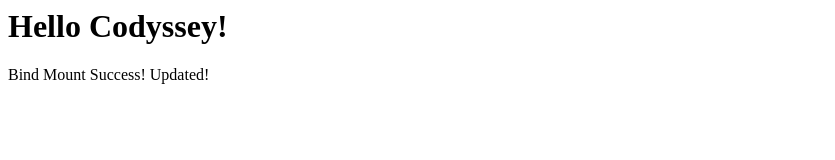
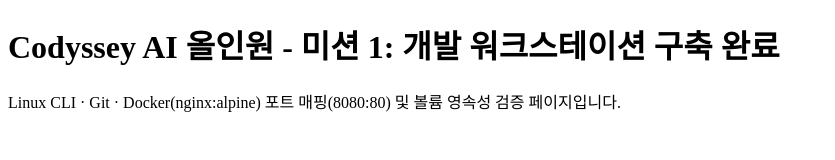
Before and after one commit to dden80-eng/codyssey-mission1, a plain HTML site: page index.html in a window 1280 px wide. Shown: the whole page, without its empty margins (0-835 px from the left). Drawn offline with Linux system fonts and the light colour scheme.

Commit message:
Docs & Sync: Dockerfile·index.html·README.md 일괄 동기화 및 상세 작업 과정·오류 트러블슈팅 기록 추가

```diff
--- a/index.html
+++ b/index.html
@@ -1,2 +1,11 @@
-<h1>Hello Codyssey!</h1>
-<p>Bind Mount Success! Updated!</p>
+<!DOCTYPE html>
+<html lang="ko">
+<head>
+  <meta charset="UTF-8" />
+  <title>Codyssey Mission 1 - Nginx Web Server</title>
+</head>
+<body>
+  <h1>Codyssey AI 올인원 - 미션 1: 개발 워크스테이션 구축 완료</h1>
+  <p>Linux CLI · Git · Docker(nginx:alpine) 포트 매핑(8080:80) 및 볼륨 영속성 검증 페이지입니다.</p>
+</body>
+</html>
```
Also changed, not shown: 2 other files.
